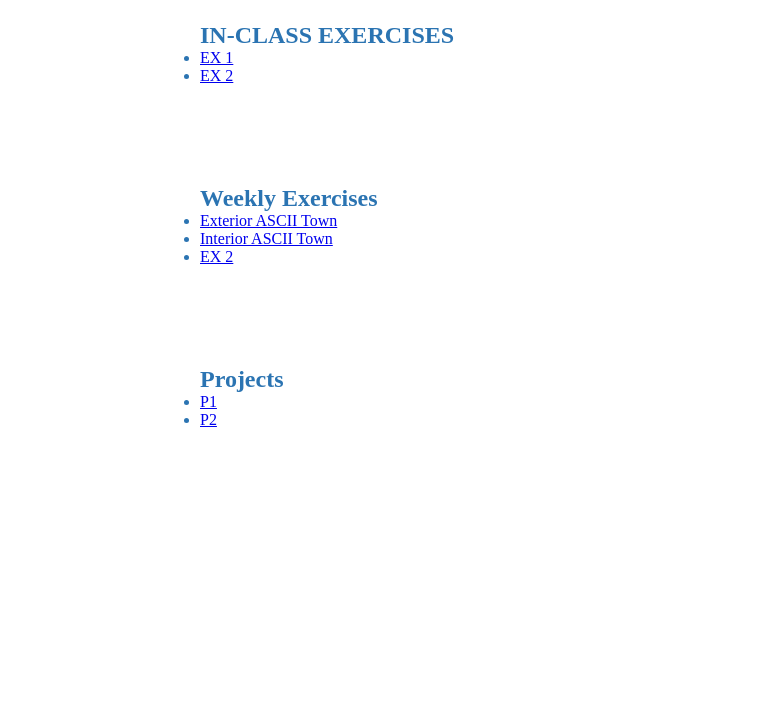
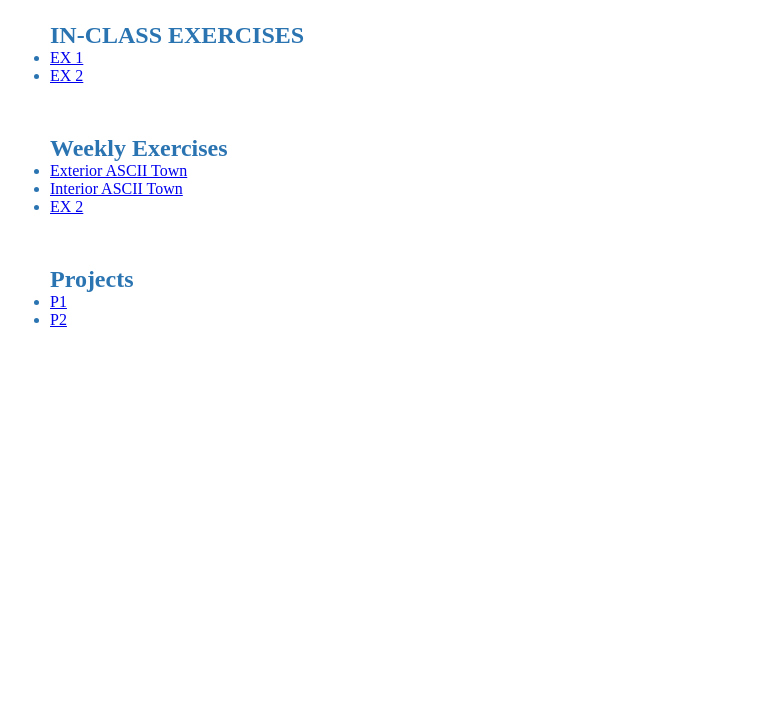
Before and after one commit to cameronterrones/interactive1, a plain HTML site: page index.html in a window 1280 px wide. Shown: the part 83-800 px from the top of the page, without its empty margins (0-776 px from the left). Drawn offline with Linux system fonts and the light colour scheme.

Commit message:
pads update

```diff
--- a/css/main.css
+++ b/css/main.css
@@ -13,5 +13,5 @@
     color: #2B74B2;
   }
   div {
-  padding: 25px 50px 75px 100px;
+  padding: 25px 25px 25px 25px;
 }
```
